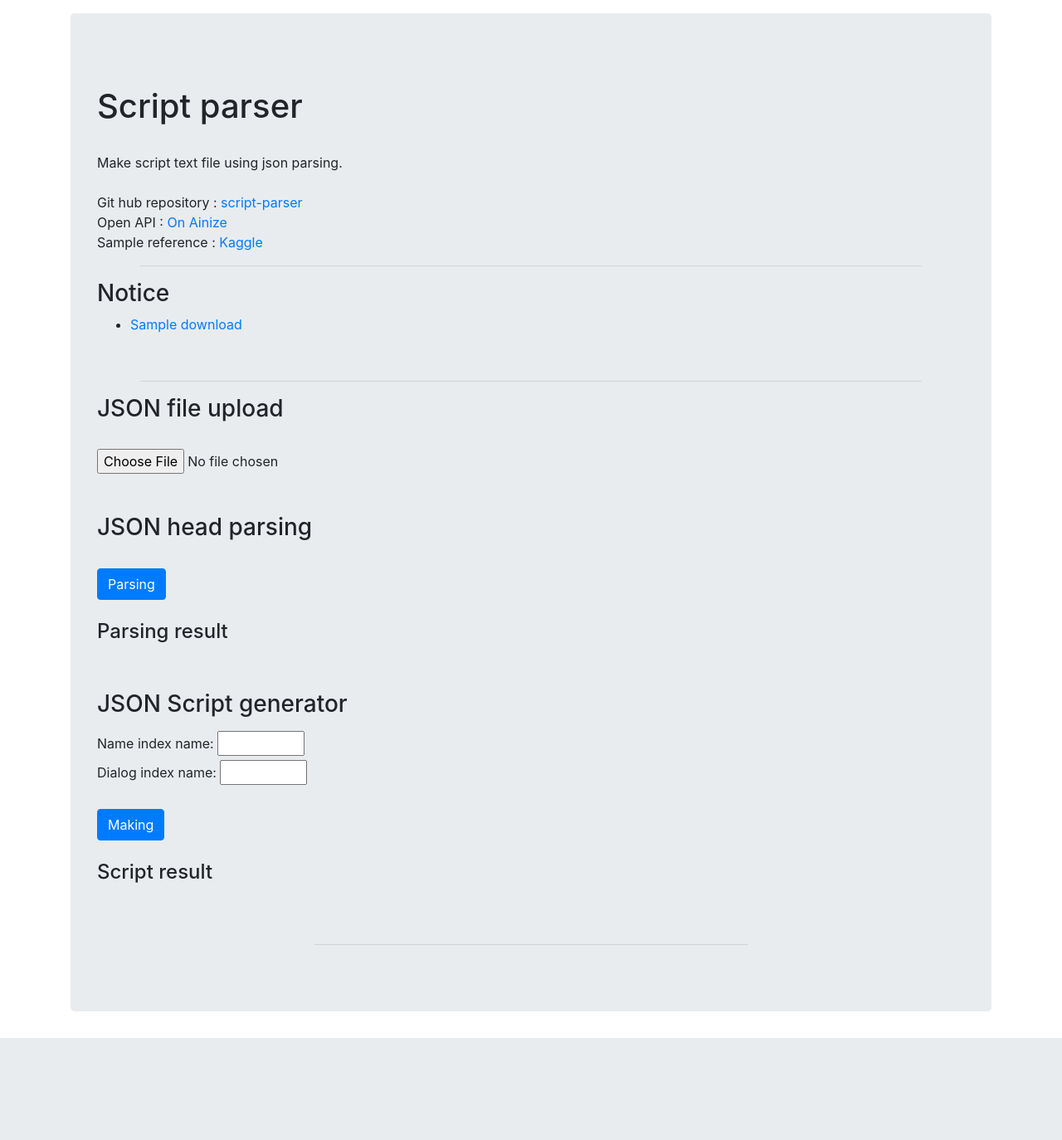
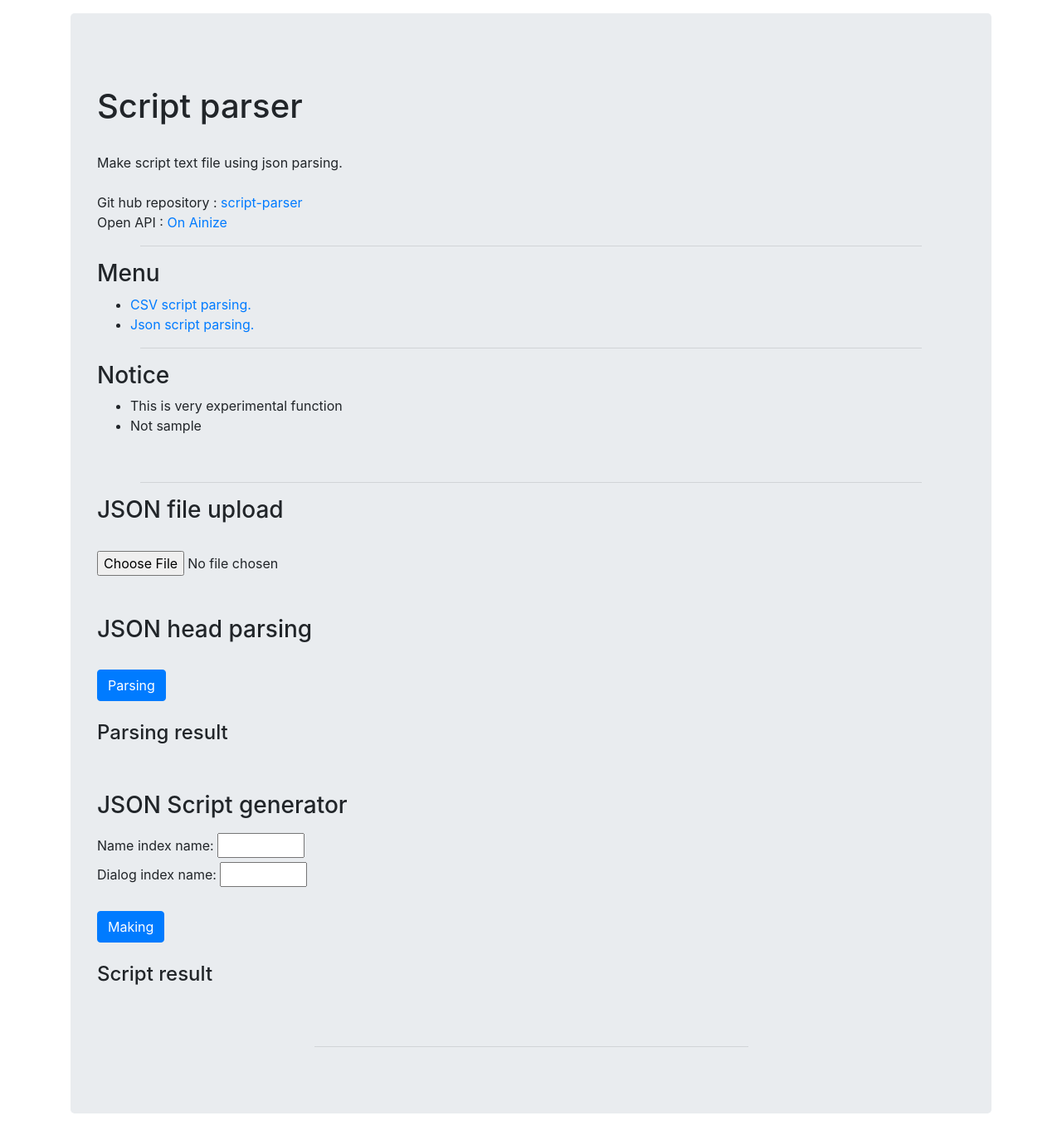
Before and after one commit to fpem123/script-parser, a Flask app: page /json in a window 1280 px wide. Shown: the whole page at 83% size. Before the commit the page ends 1251 px from the top, so only its background shows below. Run offline with Flask 2, Linux system fonts and the light colour scheme; some libraries are stand-ins or nearby versions.

Commit message:
Update json parser. But, not fully working.

```diff
--- a/main.py
+++ b/main.py
@@ -47,16 +47,20 @@ def handle_requests_by_batch():
             for requests in request_batch:
                 file_type = requests['input'].pop(0)
 
-                if file_type == 'csv':
-                    if len(requests['input']) == 1:
-                        requests["output"] = csv_heading_parser(requests['input'][0])
-                    elif len(requests['input']) == 3:
-                        requests["output"] = csv_script_parser(requests['input'][0], requests['input'][1], requests['input'][2])
-                elif file_type == 'json':
-                    if len(requests['input']) == 1:
-                        requests["output"] = json_heading_parser(requests['input'][0])
-                    elif len(requests['input']) == 3:
+                try:
+                    if file_type == 'csv':
+                        if len(requests['input']) == 1:
+                            requests["output"] = csv_heading_parser(requests['input'][0])
+                        elif len(requests['input']) == 3:
+                            requests["output"] = csv_script_parser(requests['input'][0], requests['input'][1], requests['input'][2])
+                    elif file_type == 'json':
+                        if len(requests['input']) == 1:
+                            requests["output"] = json_heading_parser(requests['input'][0])
+                        elif len(requests['input']) == 3:
                             requests["output"] = json_script_parser(requests['input'][0], requests['input'][1], requests['input'][2])
+
+                except Exception as e:
+                    requests["output"] = e
 
 
 handler = Thread(target=handle_requests_by_batch).start()
@@ -67,31 +71,42 @@ def json_heading_parser(json_file):
     filename = secure_filename(json_file.filename)
     input_path = os.path.join(UPLOAD_FOLDER, filename)
     json_file.save(input_path)
+
     try:
         try:
-            with open(input_path, 'r', encoding='latin-1') as f:
+            with open(input_path, 'r', encoding='utf-8-sig') as f:
                 json_data = json.load(f)
+
         except:
-            with open(input_path, 'r', encoding='latin-1') as f:
+            with open(input_path, 'r', encoding='utf-8-sig') as f:
                 json_data = [json.loads(line) for line in f]
 
-        for idx, data in enumerate(json_data):
-            if idx == 0:
-                line = list(data.items())
-                result = [[], []]
+        line = []
 
-                for i in line:
-                    result[0].append(i[0])
+        if isinstance(json_data[0], dict):
+            line = list(json_data[0].items())
+        elif isinstance(json_data[0], list):
+            line = list(json_data[0][0].items())
+        else:
+            return jsonify({'error': 'json file error'}), 400
 
-                    text = str(i[1])
-                    text = text[:30] + '...' if len(text) > 50 else text
+        result = {0: [], 1: []}
 
-                    result[1].append(text)
+        for i in line:
+            result[0].append(i[0])
 
-                os.remove(input_path)
+            text = str(i[1])
+            text = text[:30] + '...' if len(text) > 50 else text
 
-                return result, 200
+            result[1].append(text)
+
+        os.remove(input_path)
+
+        return result
+
     except Exception as e:
+        print(e)
+
         if os.path.exists(input_path):
             os.remove(input_path)
 
@@ -107,15 +122,29 @@ def json_script_parser(json_file, name_idx, dialog_idx):
 
     filename = filename.split('.')[0] + '.txt'
     result_path = os.path.join(RESULT_FOLDER, filename)
+
     try:
         try:
-            with open(input_path, 'r', encoding='latin-1') as f:
+            with open(input_path, 'r', encoding='utf-8-sig') as f:
                 json_data = json.load(f)
         except:
-            with open(input_path, 'r', encoding='latin-1') as f:
+            with open(input_path, 'r', encoding='utf-8-sig') as f:
                 json_data = [json.loads(line) for line in f]
 
-        with open(result_path, 'w', encoding='utf-8') as r:
+        with open(result_path, 'w', encoding='utf-8-sig') as r:
+            if isinstance(json_data[0], dict):
+                pass
+            elif isinstance(json_data[0], list):
+                temp = []
+
+                for i in json_data:
+                    for j in i:
+                        temp.append(j)
+
+                json_data = temp
+            else:
+                return jsonify({'error': 'json file error'}), 400
+
             for idx, line in enumerate(json_data):
                 # 이름이 없으면 Narrator 로 셋팅
                 who = " ".join(str(line[name_idx]).split()) if line[name_idx] else 'Narrator'
@@ -134,10 +163,10 @@ def json_script_parser(json_file, name_idx, dialog_idx):
         os.remove(input_path)
         os.remove(result_path)
 
-        # heading_parser 와 다른 형태로 전송할 것이므로 구분을 위해 fake 를 추가함
-        return send_file(io.BytesIO(data), mimetype='text/plain', attachment_filename=filename), 200
-       #return io.BytesIO(data), filename, 'fake'
+        return io.BytesIO(data), filename
+
     except Exception as e:
+        print(e)
         if os.path.exists(input_path):
             os.remove(input_path)
 
@@ -164,11 +193,12 @@ def csv_heading_parser(csv_file):
             for i in range(len(first_line)):
                 first_line[i] = first_line[i][:50] + '...' if len(first_line[i]) > 30 else first_line[i]
 
-            result = [csv_headings, first_line]
+            result = {0: csv_headings, 1: first_line}
 
         os.remove(input_path)
 
-        return result, 200
+        return result
+
     except Exception as e:
         if os.path.exists(input_path):
             os.remove(input_path)
@@ -219,9 +249,8 @@ def csv_script_parser(csv_file, name_idx, dialog_idx):
         os.remove(input_path)
         os.remove(result_path)
 
-        # heading_parser 와 다른 형태로 전송할 것이므로 구분을 위해 fake 를 추가함
-        return send_file(io.BytesIO(data), mimetype='text/plain', attachment_filename=filename), 200
-        #return io.BytesIO(data), filename, 'fake'
+        return io.BytesIO(data), filename
+
     except Exception as e:
         if os.path.exists(input_path):
             os.remove(input_path)
@@ -233,7 +262,7 @@ def csv_script_parser(csv_file, name_idx, dialog_idx):
 
 
 @app.route('/<file_types>/<types>', methods=['POST'])
-def csv_req(file_types, types):
+def req(file_types, types):
     try:
         if types not in ['heading', 'script']:
             return jsonify({'message': 'Error. Wrong types'}), 400
@@ -263,16 +292,11 @@ def csv_req(file_types, types):
 
     result = req['output']
 
-    return result
-
-'''
-    if len(result) == 2:
-        return jsonify(result), 200
-    elif len(result) == 3:
+    if types == 'script' and len(result) == 2:
         return send_file(result[0], mimetype='text/plain', attachment_filename=result[1]), 200
     else:
         return result
-'''
+
 
 # 샘플 다운로드 링크
 @app.route('/csv/sample_download')
--- a/templates/jsonPage.html
+++ b/templates/jsonPage.html
@@ -172,7 +172,7 @@
             let a = document.createElement('a');
             a.href = result_url;
             a.download = `${file_name}_script.txt`;
-            a.innerHTML = `${file_name} Script Download`;
+            a.innerHTML = `${file_name} Script Download<br>`;
 
             dl_btn.appendChild(a);
 
@@ -225,7 +225,16 @@
                 <a>Make script text file using json parsing.</a><br><br>
                 <a>Git hub repository : </a> <a href="https://github.com/fpem123/script-parser" target="_blank">script-parser</a><br>
                 <a>Open API : </a> <a href="https://ainize.ai/fpem123/script-parser" target="_blank">On Ainize</a><br>
-                <a>Sample reference : </a><a href="https://www.kaggle.com/feniksm/simpsons?select=script_lines.csv">Kaggle</a>
+            </div>
+
+            <hr width="90%">
+
+            <div class="menu">
+                <h3>Menu</h3>
+                <ul>
+                    <li><a href="/">CSV script parsing.</a></li>
+                    <li><a href="/json">Json script parsing.</a></li>
+                </ul>
             </div>
 
             <hr width="90%">
@@ -233,12 +242,14 @@
             <div class="Notice">
                 <h3>Notice</h3>
                 <ul>
-                    <li><a href="/json/sample_download" download="sample.json">Sample download</a></li>
+                    <li>This is very experimental function</li>
+                    <li>Not sample</li>
                 </ul>
             </div>
 
+            <br><hr width="90%">
+
             <div id="json">
-                <br><hr width="90%">
 
                 <div class="file_upload">
                     <h3>JSON file upload</h3><br>
```
Also changed, not shown: templates/csvPage.html (+13 -4 lines).
